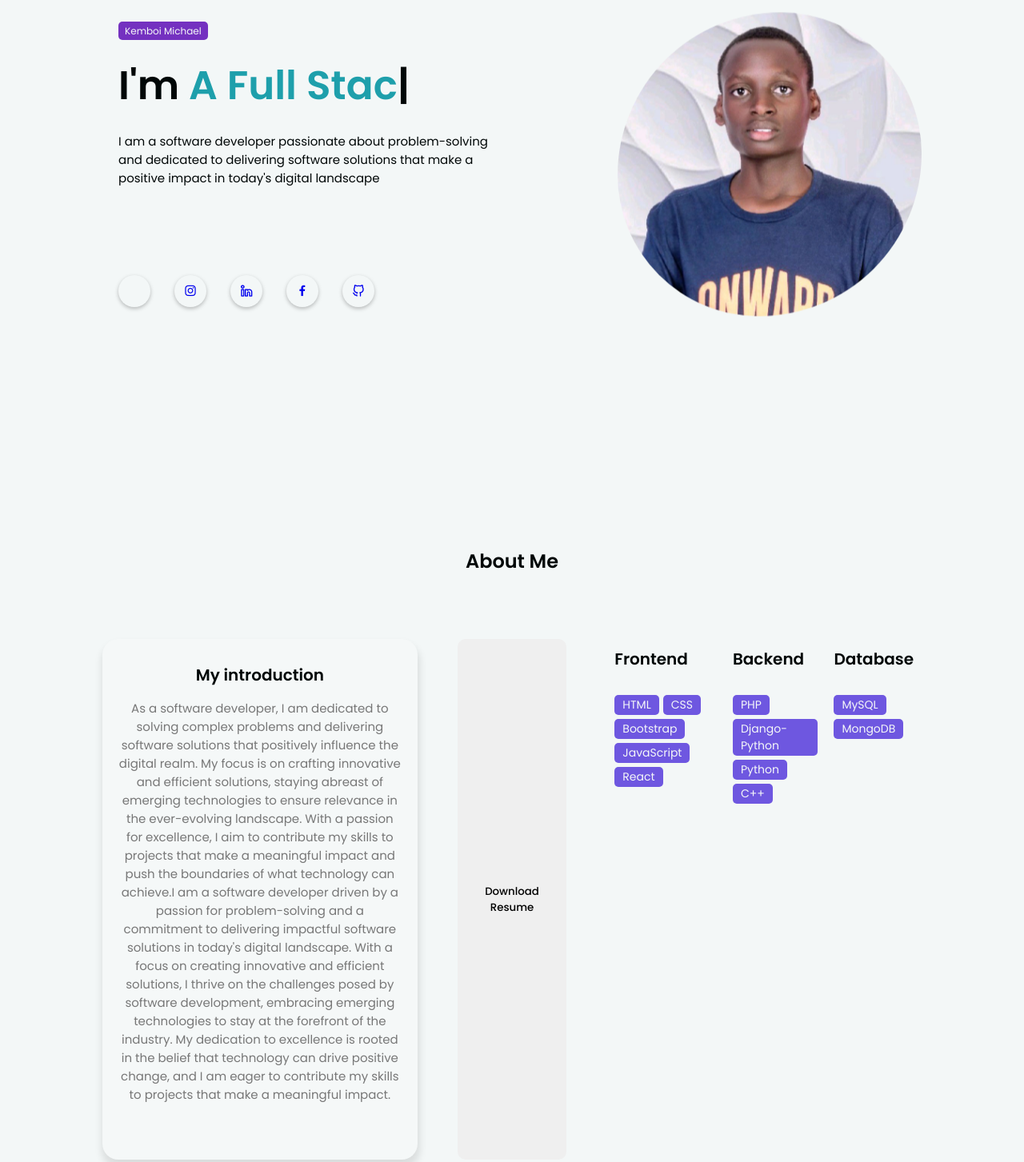
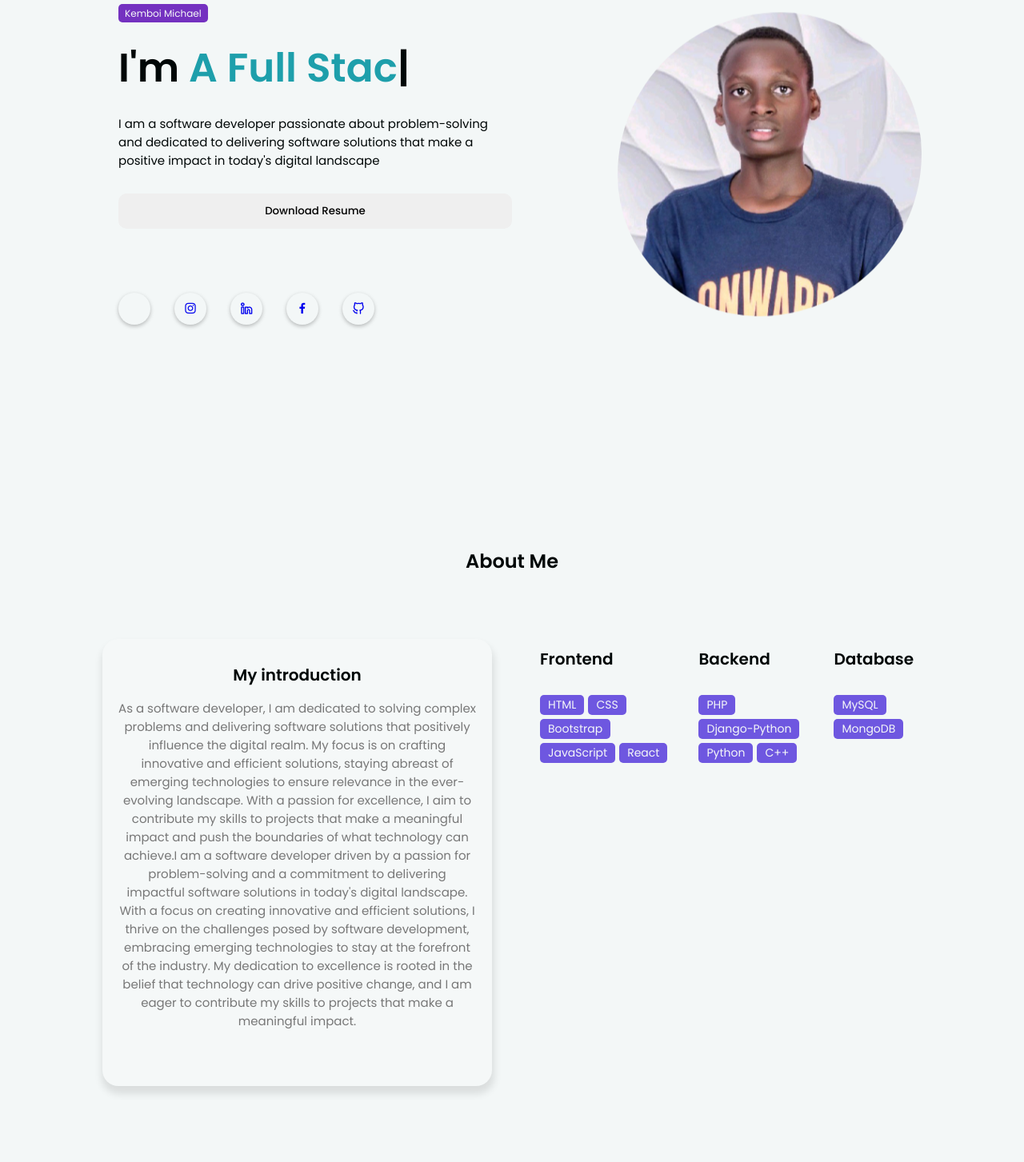
Before and after one commit to kemboi-73/Profile, a plain HTML site: page index.html in a window 1280 px wide. Shown: the part 196-1649 px from the top of the page at 80% size. Drawn offline with nearby package versions, Linux system fonts and the light colour scheme; some icons are missing.

Commit message:
resume update

```diff
--- a/index.html
+++ b/index.html
@@ -64,6 +64,12 @@
                 <p>I am a software developer passionate about problem-solving and dedicated to delivering software solutions that make a positive impact in today's digital landscape
                 </p>
             </div>
+            <button
+            class="btn btn-color-2"
+            onclick="window.open('mikeresume.pdf')"
+          >
+            Download Resume
+          </button>
             <div class="social_icons">
                 <div class="icon"><a href="https://twitter.com/kemboimikey" target="_blank"> <i class="fa-brands fa-x-twitter"></i></i></a></div>
                 <div class="icon"><a href="https://www.instagram.com/myy_kee_?igsh=MWk3NnI2cHNnODR2dQ==" target="_blank"><i class="uil uil-instagram"></i></a></div>
@@ -95,12 +101,7 @@
                     </p>
                 </div>
             </div>
-            <button
-            class="btn btn-color-2"
-            onclick="window.open('resume.pdf')"
-          >
-            Download Resume
-          </button>
+
             <div class="col">
                 <div class="skills-box">
                     <div class="skills-header">
```
Also changed, not shown: 2 other files.
